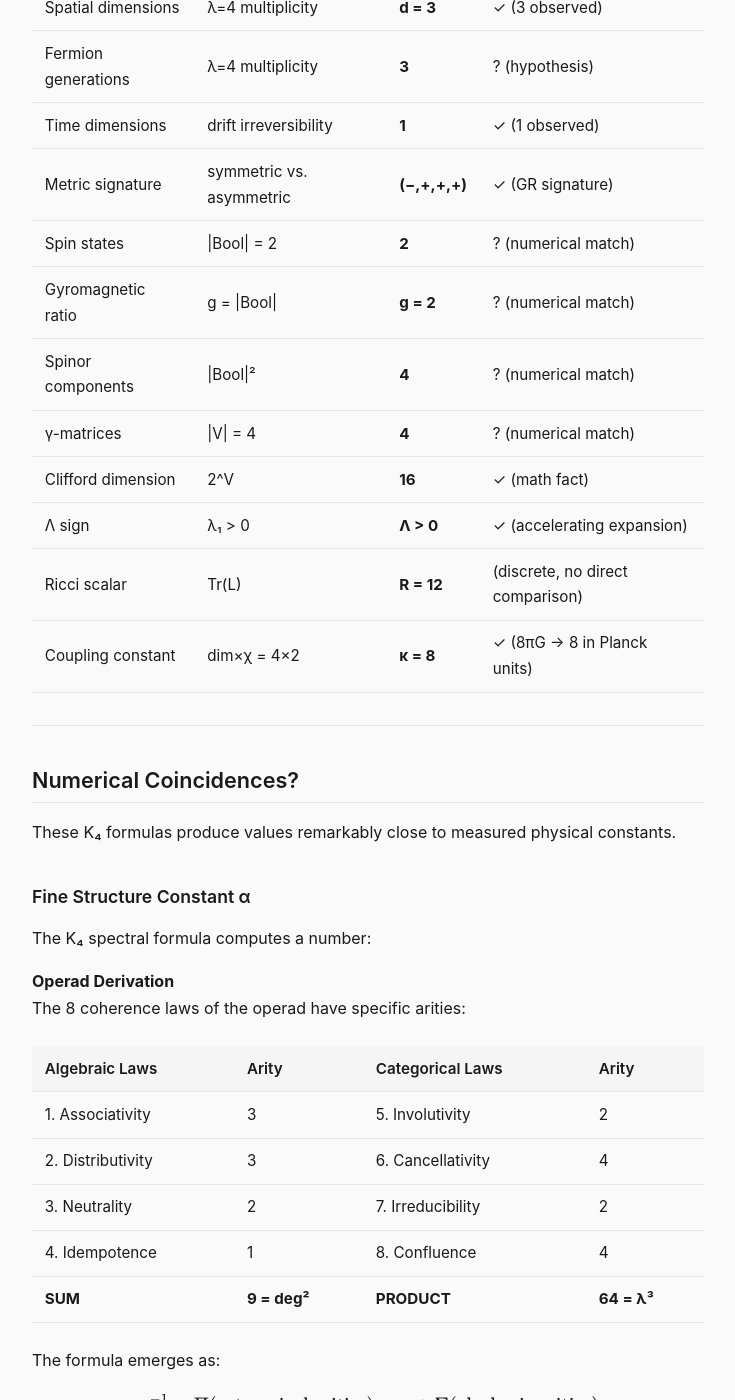
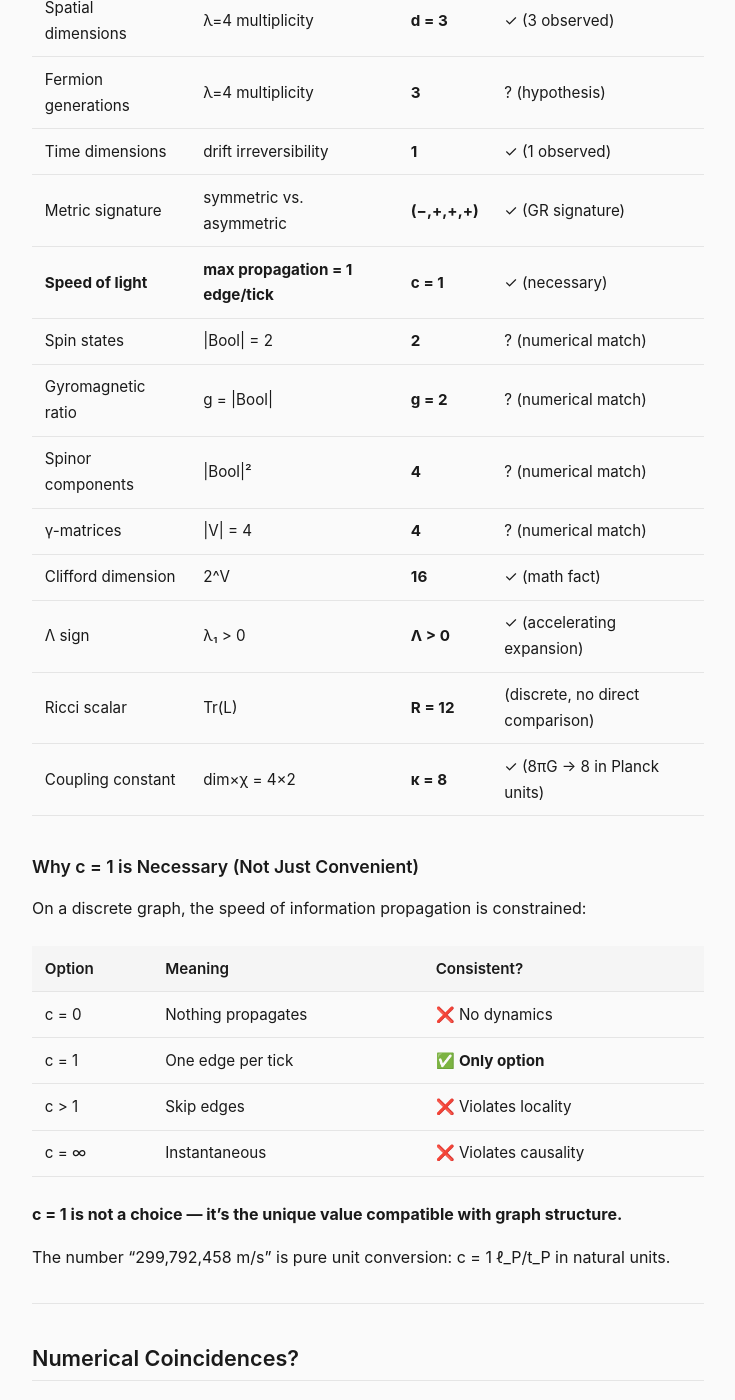
Before and after one commit to de-johannes/FirstDifference, a Jekyll site: the page built from docs/predictions.md, in a window 1280 px wide and 1400 px high, scrolled down 542 px. Shown: the whole window, without its empty margins (272-1007 px from the left). Built offline with Jekyll 4.4.1, drawn with Linux system fonts in a browser that asks for light colours.

Commit message:
Add c=1 necessity proof to FirstDistinction.agda and docs
- §22a: Expanded explanation why c=1 is UNIQUE (c=0,>1,∞ ruled out)
- predictions.md: Added c=1 to structural results table
- predictions.md: Added 'Why c=1 is Necessary' section
- SpeedOfLight.agda: New exploration module (already added)

```diff
--- a/docs/predictions.md
+++ b/docs/predictions.md
@@ -21,6 +21,7 @@ These follow mathematically from K₄ structure:
 | Fermion generations | λ=4 multiplicity | **3** | ? (hypothesis) |
 | Time dimensions | drift irreversibility | **1** | ✓ (1 observed) |
 | Metric signature | symmetric vs. asymmetric | **(−,+,+,+)** | ✓ (GR signature) |
+| **Speed of light** | **max propagation = 1 edge/tick** | **c = 1** | ✓ (necessary) |
 | Spin states | \|Bool\| = 2 | **2** | ? (numerical match) |
 | Gyromagnetic ratio | g = \|Bool\| | **g = 2** | ? (numerical match) |
 | Spinor components | \|Bool\|² | **4** | ? (numerical match) |
@@ -29,6 +30,21 @@ These follow mathematically from K₄ structure:
 | Λ sign | λ₁ > 0 | **Λ > 0** | ✓ (accelerating expansion) |
 | Ricci scalar | Tr(L) | **R = 12** | (discrete, no direct comparison) |
 | Coupling constant | dim×χ = 4×2 | **κ = 8** | ✓ (8πG → 8 in Planck units) |
+
+### Why c = 1 is Necessary (Not Just Convenient)
+
+On a discrete graph, the speed of information propagation is constrained:
+
+| Option | Meaning | Consistent? |
+|--------|---------|-------------|
+| c = 0 | Nothing propagates | ❌ No dynamics |
+| c = 1 | One edge per tick | ✅ **Only option** |
+| c > 1 | Skip edges | ❌ Violates locality |
+| c = ∞ | Instantaneous | ❌ Violates causality |
+
+**c = 1 is not a choice — it's the unique value compatible with graph structure.**
+
+The number "299,792,458 m/s" is pure unit conversion: c = 1 ℓ_P/t_P in natural units.
 
 ---
 
```
Also changed, not shown: 5 other files.
